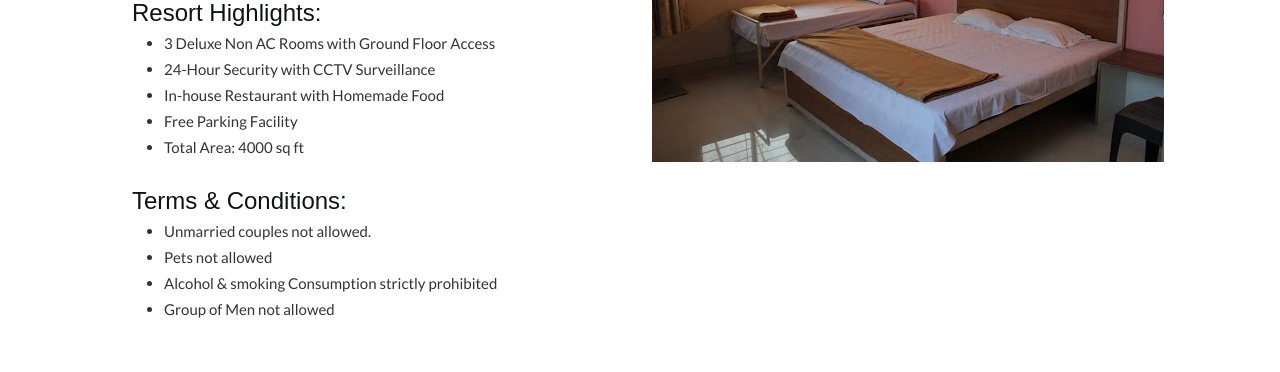
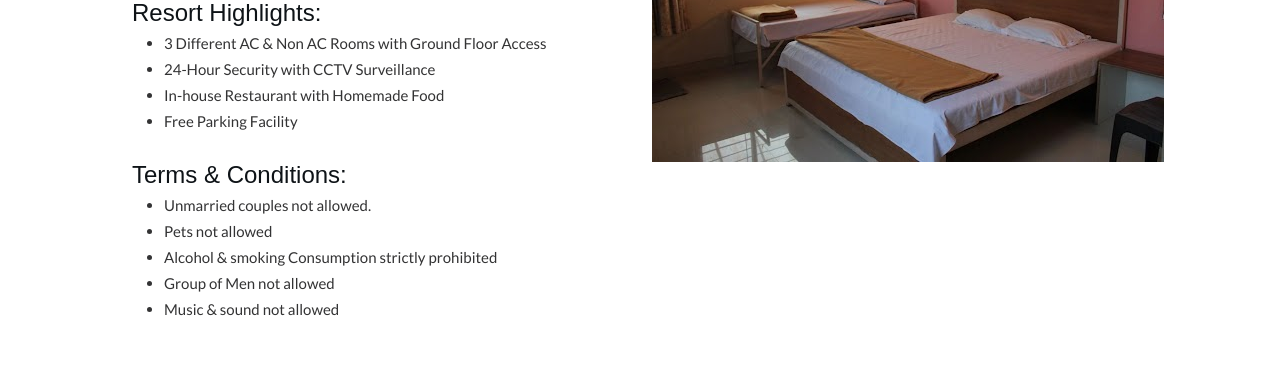
Before and after one commit to abinashsahoo612/swami-home-stay, a Next.js app: page / in a window 1280 px wide. Shown: the part 3280-3652 px from the top of the page. Built offline with nearby package versions, Linux system fonts and the light colour scheme; a web font is replaced by a local one.

Commit message:
social media Icon removed

```diff
--- a/app/footer/footer.jsx
+++ b/app/footer/footer.jsx
@@ -50,7 +50,7 @@ export default function Footer() {
                   homely comforts..
                 </p>
                 <div className="footer__area-widget-about-social">
-                  <Social />
+                  {/* <Social /> */}
                 </div>
               </div>
             </div>
--- a/app/home-three/accommodations.jsx
+++ b/app/home-three/accommodations.jsx
@@ -21,11 +21,10 @@ const Accommodations = () => {
               <div className="key-features mt-4">
                 <h4>Resort Highlights:</h4>
                 <ul className="feature-list">
-                  <li>3 Deluxe Non AC Rooms with Ground Floor Access</li>
+                  <li>3 Different AC & Non AC Rooms with Ground Floor Access</li>
                   <li>24-Hour Security with CCTV Surveillance</li>
                   <li>In-house Restaurant with Homemade Food</li>
                   <li>Free Parking Facility</li>
-                  <li>Total Area: 4000 sq ft</li>
                 </ul>
               </div>
               <div className="key-features mt-4">
@@ -35,6 +34,7 @@ const Accommodations = () => {
                   <li>Pets not allowed </li>
                   <li>Alcohol & smoking Consumption strictly prohibited</li>
                   <li>Group of Men not allowed </li>
+                  <li>Music & sound not allowed </li>
                 </ul>
               </div>
             </div>
```
